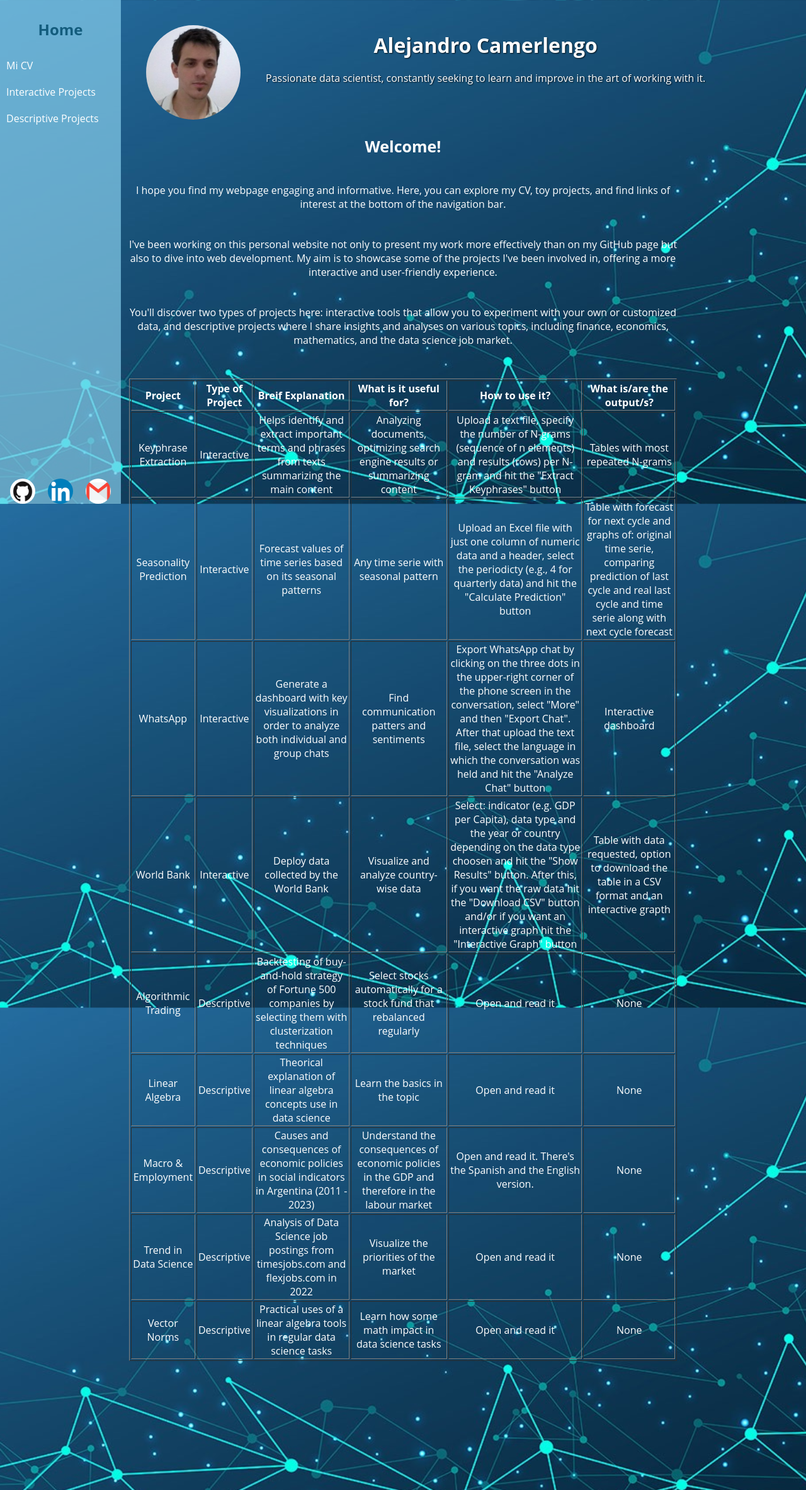
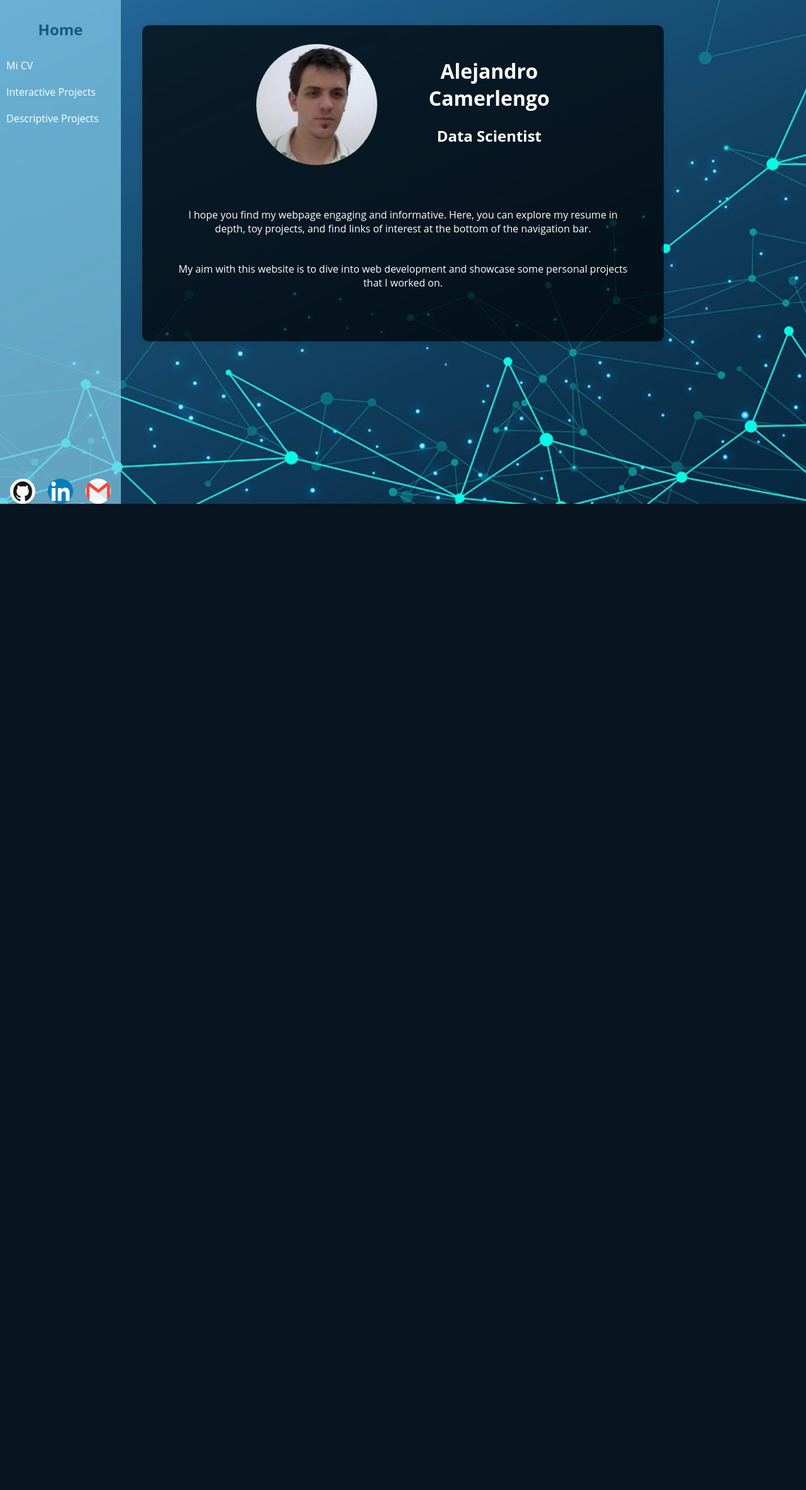
Before and after one commit to ale-camer/personal_website, a Flask app: page / in a window 1280 px wide. Shown: the whole page at 63% size. After the commit the page ends 800 px from the top, so only its background shows below. Run offline with Flask 3, Linux system fonts and the light colour scheme.

```diff
--- a/templates/index.html
+++ b/templates/index.html
@@ -2,32 +2,26 @@
 
 {% block content %}
 
-<div id="profile-container">
-    <div id="profile-image">
-        <img src="{{ url_for('static', filename='images/profile.jpg') }}" alt="Profile Picture">
+<div class="project-container">
+    <div id="profile-container">
+        <div id="profile-image">
+            <img src="{{ url_for('static', filename='images/profile.jpg') }}" alt="Profile Picture">
+        </div>
+        <div id="profile-intro">
+            <h1>Alejandro Camerlengo</h1>
+            <h2>Data Scientist</h2>
+        </div>
     </div>
-
-    <div class="personal-intro">
-        <h1>Alejandro Camerlengo</h1>
-        <p>
-            Passionate data scientist, constantly seeking to learn and improve in the art of working with it.
-        </p>
+    <div id="main-intro">
+        <p>I hope you find my webpage engaging and informative. Here, you can explore my resume in depth, toy projects,
+            and find links of interest at the bottom of the navigation bar.</p><br>
+        <p>My aim with this website is to dive into web development and showcase some personal projects that I worked
+            on.</p><br>
     </div>
 </div>
 
-<div id="main-intro">
-    <p><strong>Welcome!</strong></p><br>
-    <p> I hope you find my webpage engaging and informative. Here, you can explore my CV, toy projects, and find links
-        of interest at the bottom of the navigation bar.</p><br>
-    <p>I've been working on this personal website not only to present my work more effectively than on my GitHub page
-        but also to dive into web development. My aim is to showcase some of the projects I've been involved in,
-        offering a more interactive and user-friendly experience.</p><br>
-    <p>You'll discover two types of projects here: interactive tools that allow you to experiment with your own or
-        customized data, and descriptive projects where I share insights and analyses on various topics, including
-        finance, economics, mathematics, and the data science job market.</p>
-</div>
 
-<div id="projects-intro">
+<!-- <div id="projects-intro">
     <table border="1">
         <thead>
             <tr>
@@ -125,65 +119,48 @@
             </tr>
         </tbody>
     </table>
-</div>
+</div> -->
 
 <style>
-    .personal-intro {
-        margin-left: 15%;
-        padding: 40px;
+    #profile-container {
         display: flex;
-        flex-direction: column;
-        justify-content: center;
-        height: 100vh;
-        color: white;
-        text-shadow: 1px 1px 2px rgba(0, 0, 0, 0.8);
+        flex-direction: row;
     }
 
-    .personal-intro h1,
-    p {
-        text-align: center;
-        margin: 10px 0;
-    }
-
-    #profile-container {
-        margin-left: 15%;
-        padding: 20px;
+    #profile-image {
+        flex: 1;
         display: flex;
-        align-items: flex-start;
-        height: 5vh;
-        box-sizing: border-box;
+        justify-content: center;
+        align-items: center;
     }
 
     #profile-image img {
-        width: 150px;
-        height: 150px;
         border-radius: 50%;
-        object-fit: cover;
-        margin: 20px 20px;
     }
 
-    .personal-intro {
-        display: flex;
-        justify-content: flex-start;
-        margin: 0px;
-        padding: 20px 20px;
+    #profile-intro {
+        flex: 1;
         text-align: center;
     }
 
     #main-intro {
-        margin: 15%;
-        padding: 0px;
+        width: 100%;
+        padding: 20px;
         box-sizing: border-box;
         color: white;
-        margin-bottom: 50px;
-        margin-top: 175px;
+        text-align: center;
+        margin-top: 5%;
+    }
+
+    #main-intro p {
+        margin: 10px 0;
     }
 
     #main-intro strong {
         font-size: 25px;
     }
 
-    #projects-intro {
+    /* #projects-intro {
         margin: 16%;
         margin-top: 0px;
         color: white;
@@ -191,7 +168,7 @@
 
     #projects-intro td {
         text-align: center;
-    }
+    } */
 </style>
 
 {% endblock %}
```
